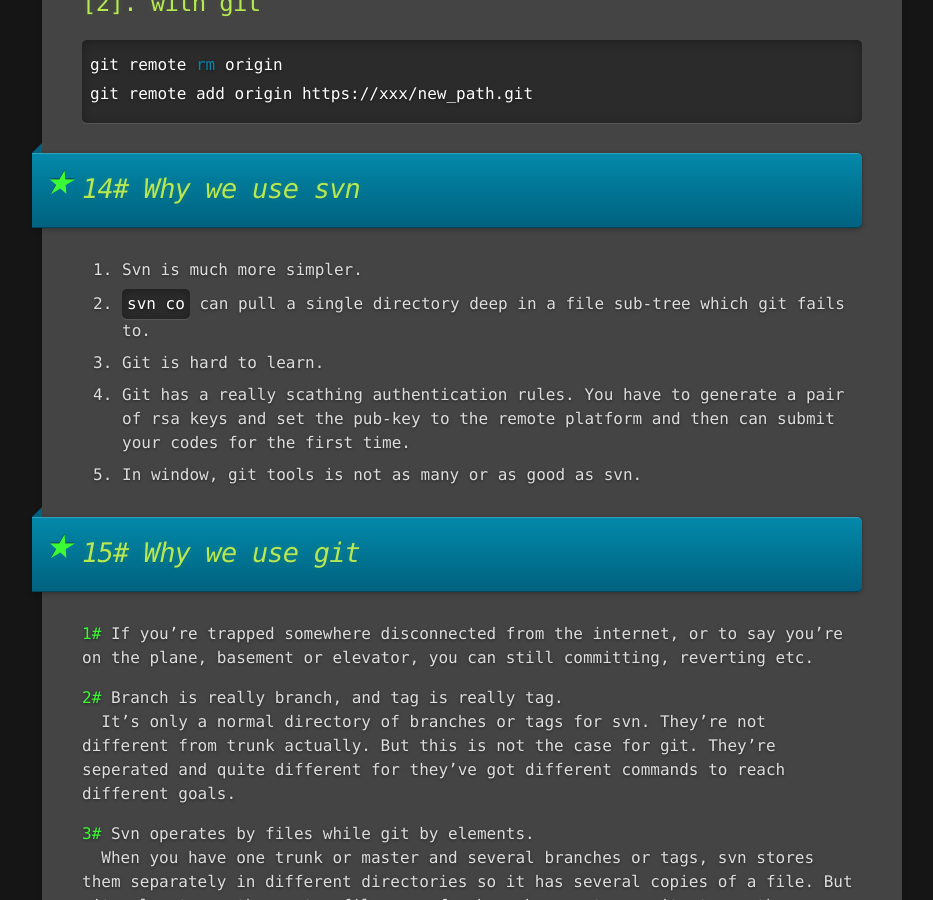
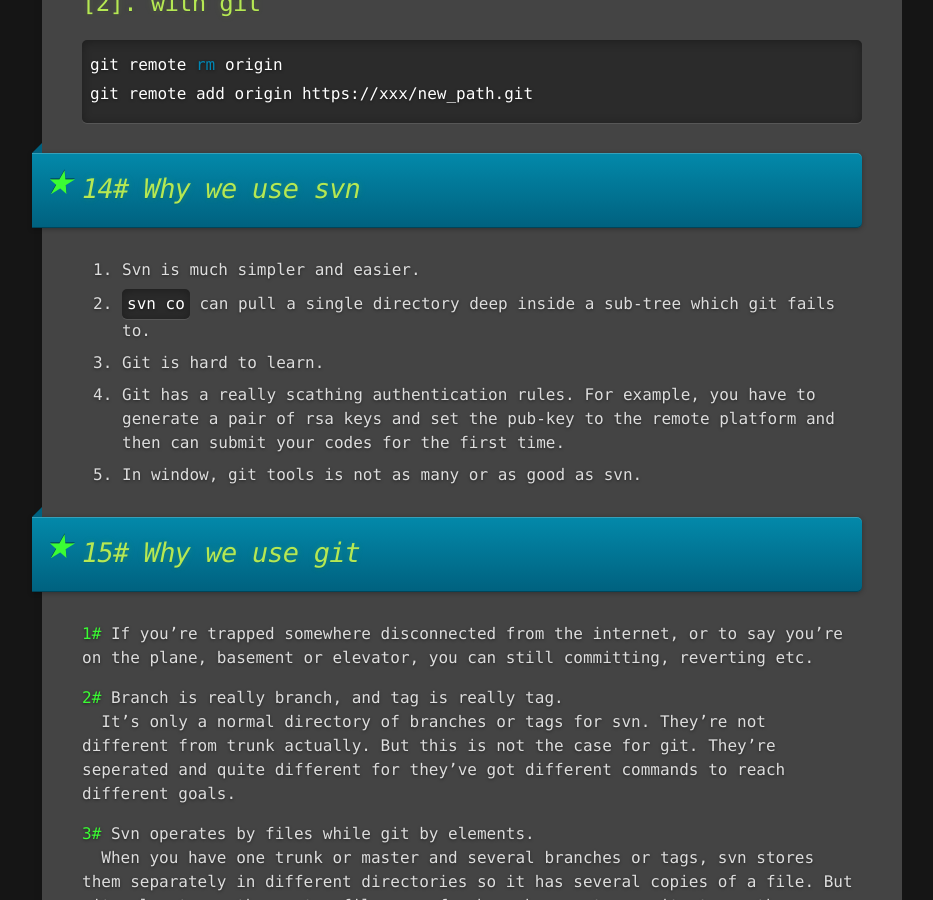
Before and after one commit to jsongo/jsongo.github.io, a Jekyll site: the page built from _posts/2015-06-22-svn-git-summary.markdown, in a window 1280 px wide and 900 px high, scrolled down 12350 px. Shown: the whole window, without its empty margins (18-951 px from the left). Built offline with Jekyll 4.4.1, drawn with Linux system fonts in a browser that asks for light colours; comment, search, counter and statistics services are not loaded.

Commit message:
Update 2015-06-22-svn-git-summary.markdown

```diff
--- a/_posts/2015-06-22-svn-git-summary.markdown
+++ b/_posts/2015-06-22-svn-git-summary.markdown
@@ -407,10 +407,10 @@
 
 > ## 14# Why we use svn
 
-1. Svn is much more simpler.
-2. `svn co` can pull a single directory deep in a file sub-tree which git fails to.
+1. Svn is much simpler and easier.
+2. `svn co` can pull a single directory deep inside a sub-tree which git fails to.
 3. Git is hard to learn.
-4. Git has a really scathing authentication rules. You have to generate a pair of rsa keys and set the pub-key to the remote platform and then can submit your codes for the first time.
+4. Git has a really scathing authentication rules. For example, you have to generate a pair of rsa keys and set the pub-key to the remote platform and then can submit your codes for the first time.
 5. In window, git tools is not as many or as good as svn.
 
 <a id="sec15"></a>
```
